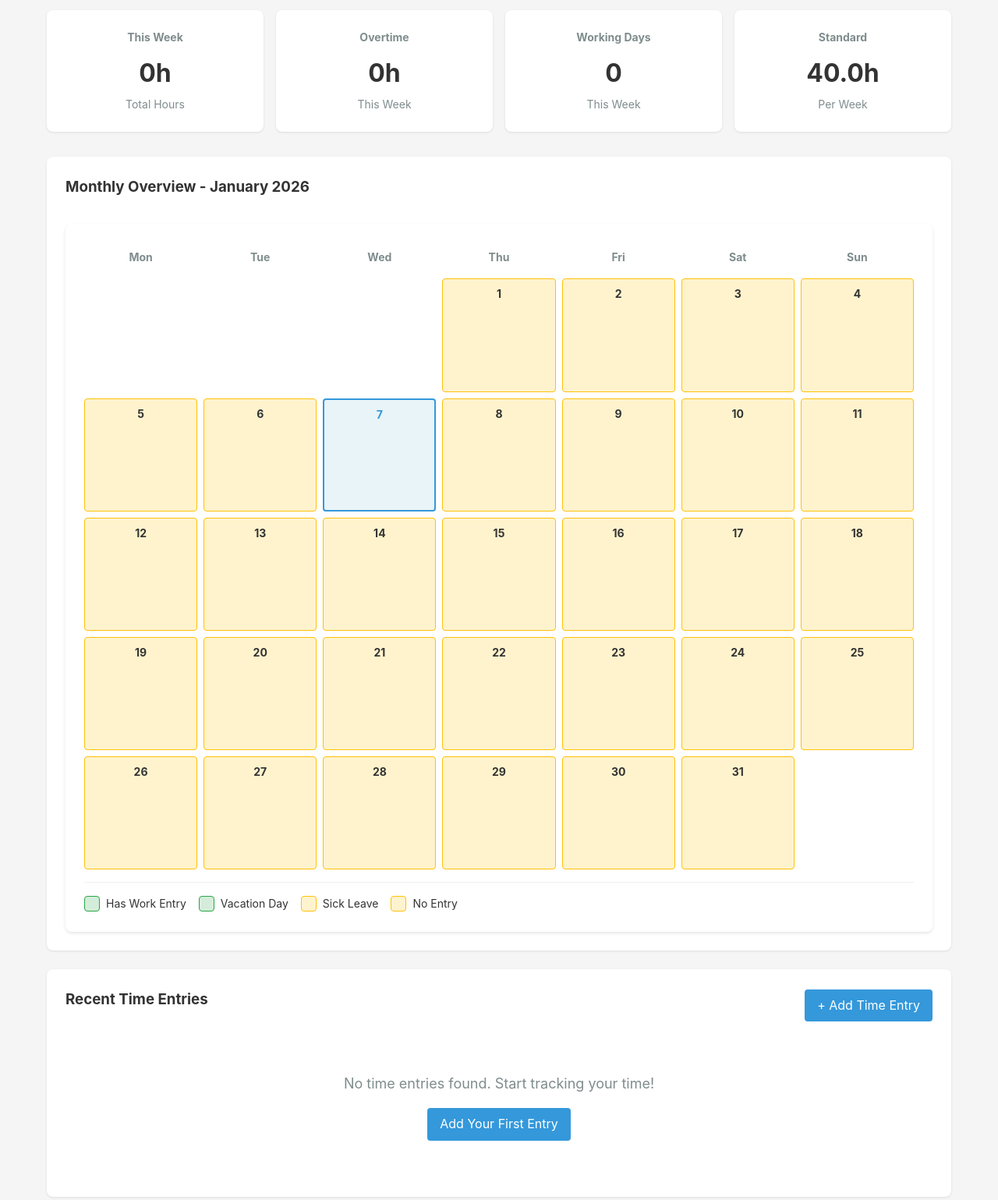
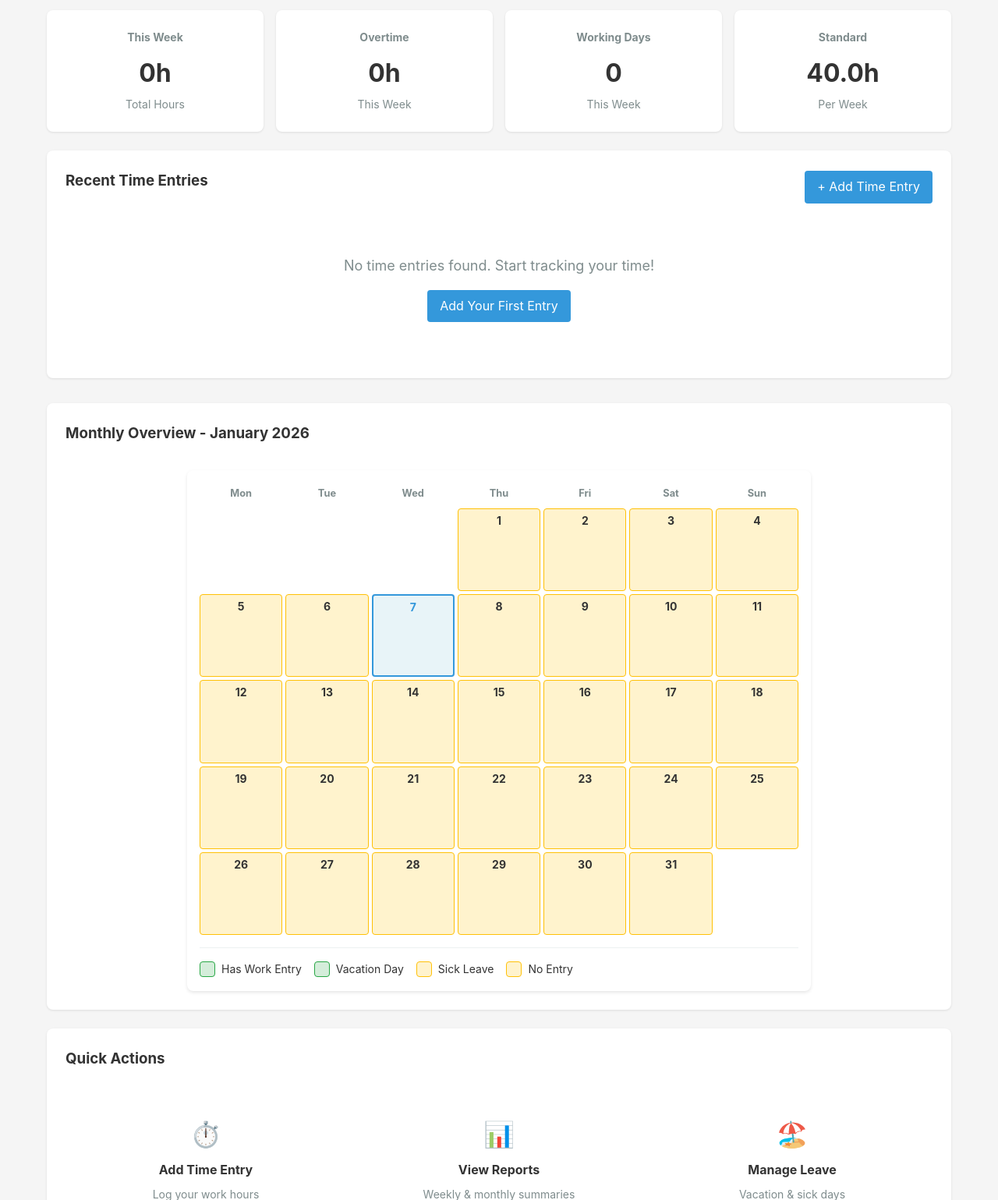
Before and after one commit to GMouaad/waqt, a Flask app: page / in a window 1280 px wide. Shown: the part 361-1900 px from the top of the page at 78% size. Run offline with Flask 3, Linux system fonts and the light colour scheme; data that the repository does not hold is empty.

Commit message:
fix: update calendar styles for improved responsiveness and move recent time entries section up

```diff
--- a/src/waqt/static/css/style.css
+++ b/src/waqt/static/css/style.css
@@ -732,40 +732,42 @@ footer p {
 .calendar-container {
     background: var(--bg-secondary);
     border-radius: 8px;
-    padding: 1.5rem;
+    padding: 1rem;
     box-shadow: 0 2px 4px var(--shadow);
+    max-width: 800px;
+    margin: 0 auto;
 }
 
 .calendar-grid {
-    margin-bottom: 1rem;
+    margin-bottom: 0.5rem;
 }
 
 .calendar-weekdays {
     display: grid;
     grid-template-columns: repeat(7, 1fr);
-    gap: 0.5rem;
-    margin-bottom: 0.5rem;
+    gap: 0.25rem;
+    margin-bottom: 0.25rem;
 }
 
 .calendar-weekday {
     text-align: center;
     font-weight: bold;
     color: var(--text-secondary);
-    padding: 0.5rem;
-    font-size: 0.875rem;
+    padding: 0.25rem;
+    font-size: 0.8rem;
 }
 
 .calendar-days {
     display: grid;
     grid-template-columns: repeat(7, 1fr);
-    gap: 0.5rem;
+    gap: 0.25rem;
 }
 
 .calendar-day {
     aspect-ratio: 1;
     border: 1px solid var(--border-light);
     border-radius: 4px;
-    padding: 0.5rem;
+    padding: 0.25rem;
     display: flex;
     flex-direction: column;
     align-items: center;
@@ -774,7 +776,7 @@ footer p {
     transition: all 0.2s ease;
     background: var(--bg-secondary);
     position: relative;
-    min-height: 70px;
+    min-height: 50px;
 }
 
 .calendar-day.empty {
```
Also changed, not shown: other parts of src/waqt/static/css/style.css (+16 -10 lines), src/waqt/templates/dashboard.html (+42 -42 lines).
